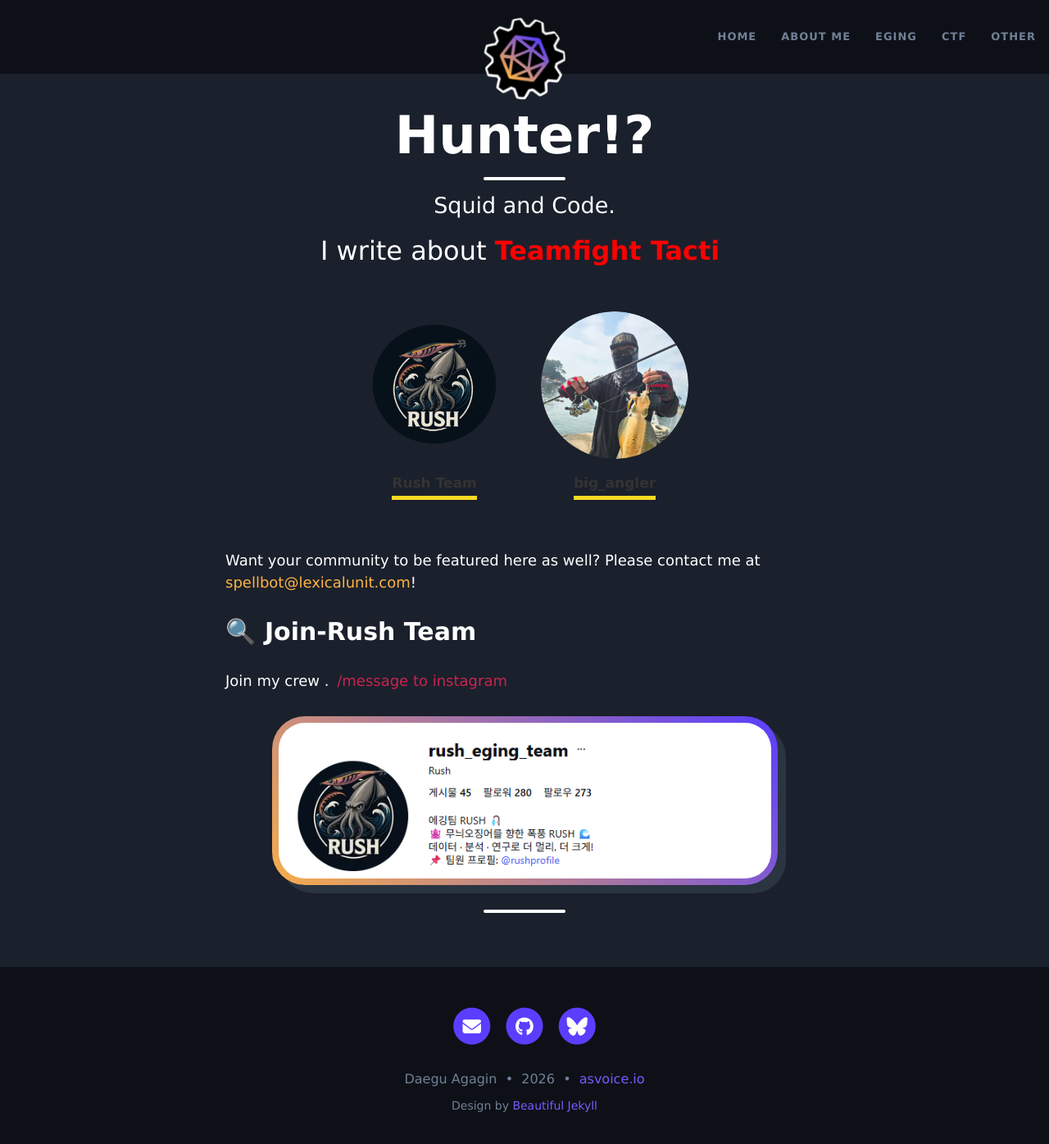
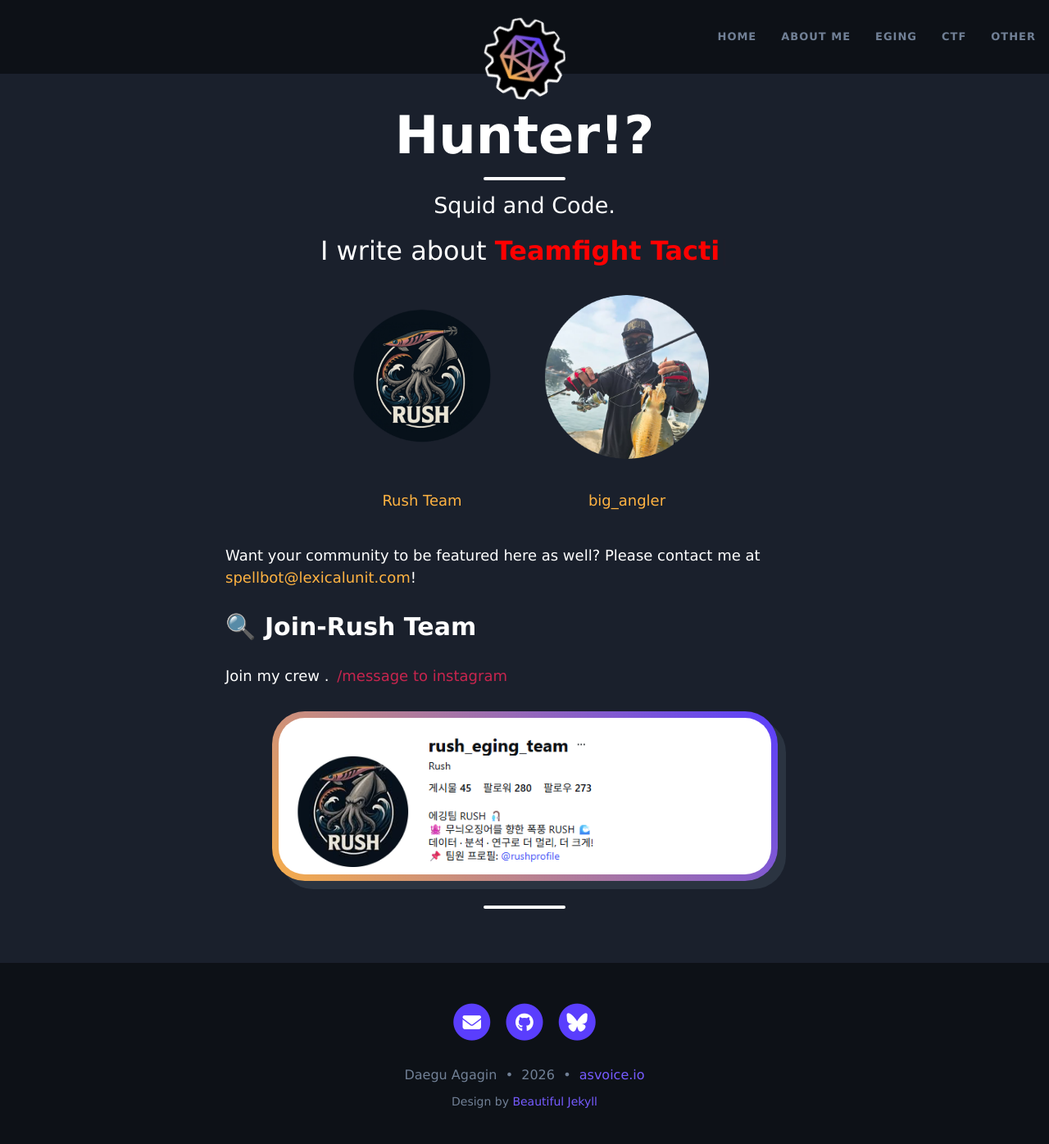
Before and after one commit to asvoice/asvoice.github.io, a Jekyll site: the page index.html, which Jekyll copies as it is, in a window 1280 px wide and 1400 px high. Shown: the top 1396 px of the window at 82% size. Built offline with Jekyll 4.4.1, drawn with Linux system fonts in a browser that asks for light colours.

Commit message:
Update index.html

```diff
--- a/index.html
+++ b/index.html
@@ -126,72 +126,13 @@
     <div class=" col-xl-8 offset-xl-2 col-lg-10 offset-lg-1 ">
 
 <!-- SERVERS BEGIN -->
-<style>
-  .spell-container {
-    display: flex !important;
-    flex-wrap: wrap !important;
-    justify-content: center !important;
-    gap: 40px !important; /* 이미지 사이 간격 조절 */
-    padding: 30px 0 !important;
-  }
+    <div class="where">
+        <div><a href="https://www.instagram.com/rush_eging_team/"><img width="200" height="200" src="https://raw.githubusercontent.com/asvoice/asvoice.github.io/refs/heads/main/assets/img/rush.png" alt="Rush Team" /><br />Rush Team</a></div>
+         <div><a href="https://www.instagram.com/big_angler_seok/"><img width="200" height="200" src="https://raw.githubusercontent.com/asvoice/asvoice.github.io/refs/heads/main/assets/img/big2.png" alt="Rush Team" /><br />big_angler</a></div>
+         </div>
 
-  .spell-card {
-    width: 180px !important; /* 전체 클릭 영역 */
-    text-align: center !important;
-    text-decoration: none !important;
-    display: block !important;
-  }
 
-  .spell-img-box {
-    width: 180px !important;
-    height: 180px !important;
-    background-color: transparent !important; /* 배경 투명하게 변경 */
-    border: none !important; /* 테두리 제거 */
-    display: flex !important;
-    align-items: center !important;
-    justify-content: center !important;
-    margin: 0 auto 15px !important;
-    overflow: visible !important; /* 잘림 방지 */
-    transition: transform 0.2s ease-in-out !important;
-  }
 
-  .spell-card:hover .spell-img-box {
-    transform: translateY(-8px) !important; /* 호버 시 살짝 위로 이동 */
-  }
-
-  .spell-img-box img {
-    width: 100% !important; /* 박스 크기에 꽉 채움 */
-    height: 100% !important;
-    object-fit: contain !important; /* 비율 유지 */
-    border-radius: 50% !important;
-  }
-
-  /* 노란색 강조 밑줄 */
-  .spell-name {
-    font-weight: 800 !important;
-    font-size: 17px !important;
-    color: #333 !important;
-    border-bottom: 5px solid #f9d923 !important;
-    padding-bottom: 2px !important;
-    display: inline-block !important;
-  }
-</style>
-
-<div class="spell-container">
-  <a href="https://www.instagram.com/rush_eging_team/" class="spell-card" target="_blank">
-    <div class="spell-img-box">
-      <img src="https://raw.githubusercontent.com/asvoice/asvoice.github.io/refs/heads/main/assets/img/rush.png">
-    </div>
-    <span class="spell-name">Rush Team</span>
-  </a>
-
-  <a href="https://www.instagram.com/big_angler_seok/" class="spell-card" target="_blank">
-    <div class="spell-img-box">
-      <img src="https://raw.githubusercontent.com/asvoice/asvoice.github.io/refs/heads/main/assets/img/big2.png">
-    </div>
-    <span class="spell-name">big_angler</span>
-  </a>
-</div>
 <!-- SERVERS END -->
     <p>
         Want your community to be featured here as well? Please contact me at <a href="mailto:spellbot@lexicalunit.com">spellbot@lexicalunit.com</a>!
```
